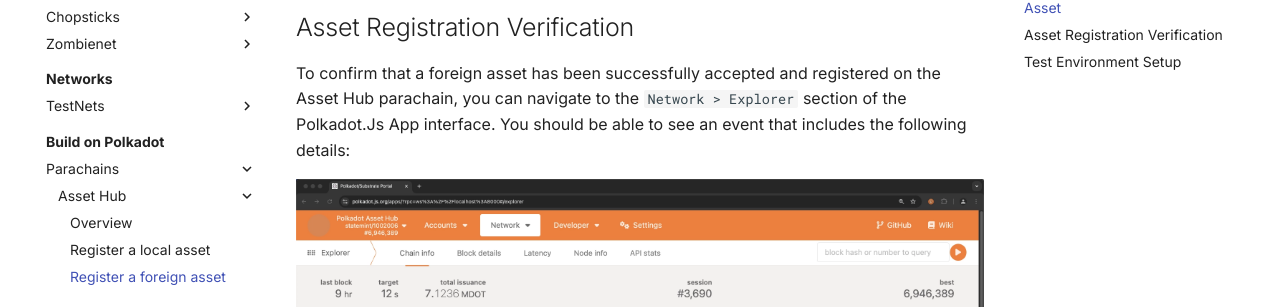
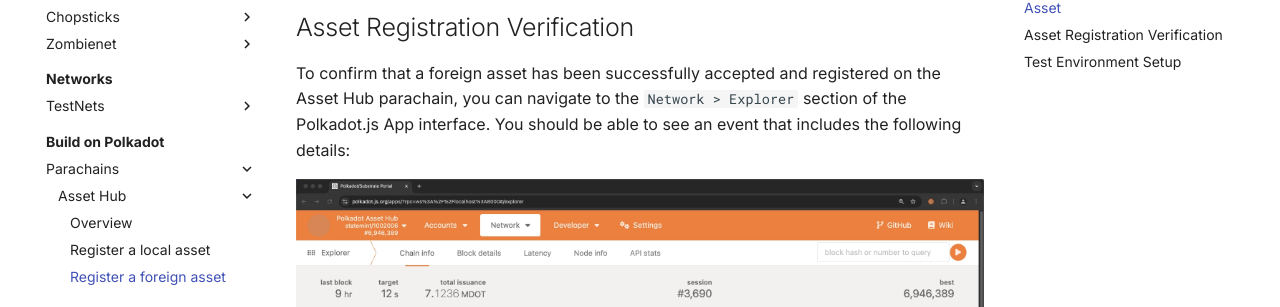
Before and after one commit to papermoonio/polkadot-ecosystem-docs-draft, an MkDocs documentation site: the page built from docs/build-on-polkadot/parachains/asset-hub/register-a-foreign-asset.md, in a window 1280 px wide and 900 px high, scrolled down 5043 px. Shown: the part 172-479 px from the top of the window. Built offline with MkDocs 1.6.1 and Material for MkDocs 9.7.7, drawn with Linux system fonts in a browser that asks for light colours.

```diff
--- a/docs/build-on-polkadot/parachains/asset-hub/register-a-foreign-asset.md
+++ b/docs/build-on-polkadot/parachains/asset-hub/register-a-foreign-asset.md
@@ -88,7 +88,7 @@ After the transaction is successfully executed, the foreign asset will be regist
 
 ## Asset Registration Verification
 
-To confirm that a foreign asset has been successfully accepted and registered on the Asset Hub parachain, you can navigate to the `Network > Explorer` section of the Polkadot.Js App interface. You should be able to see an event that includes the following details:
+To confirm that a foreign asset has been successfully accepted and registered on the Asset Hub parachain, you can navigate to the `Network > Explorer` section of the Polkadot.js App interface. You should be able to see an event that includes the following details:
 
 ![Asset registration event](/polkadot-ecosystem-docs-draft/images/building-on-polkadot/parachains/asset-hub/register-a-foreign-asset/register-a-foreign-asset-6.webp)
 
```
